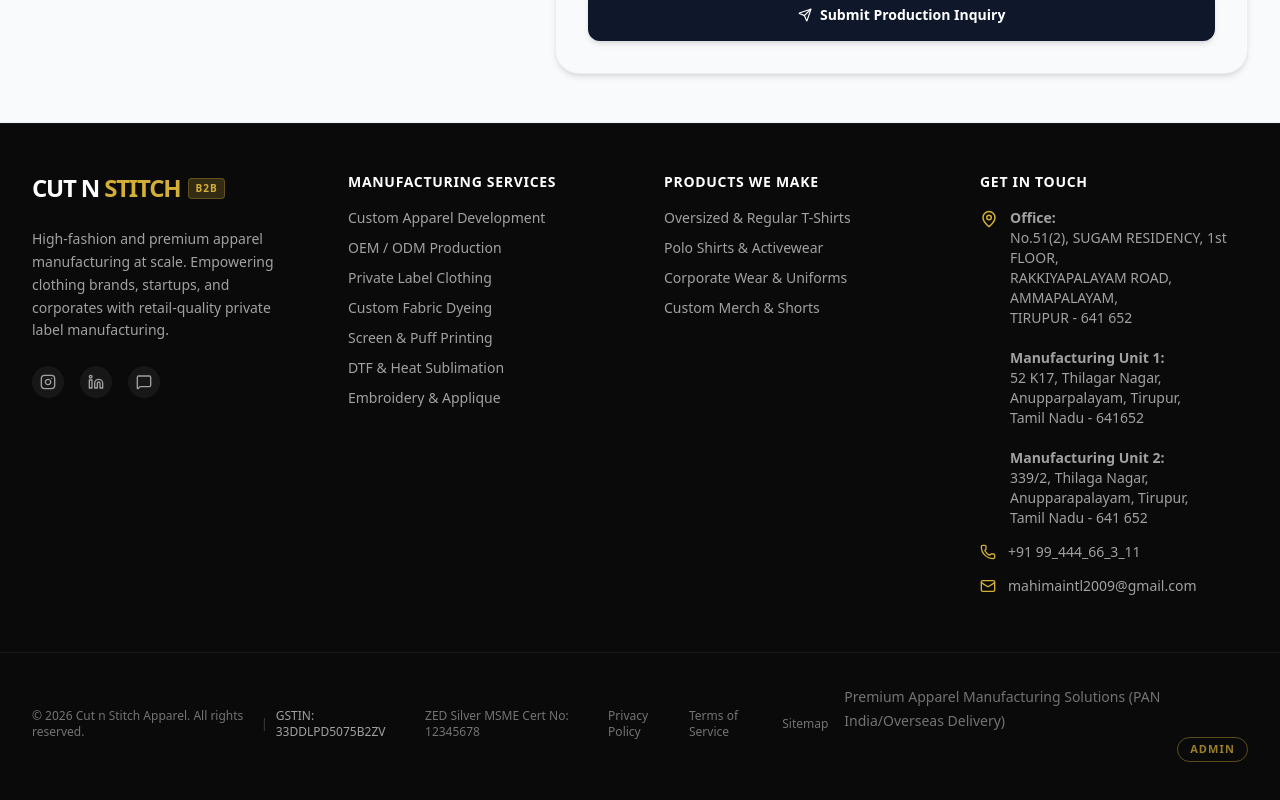
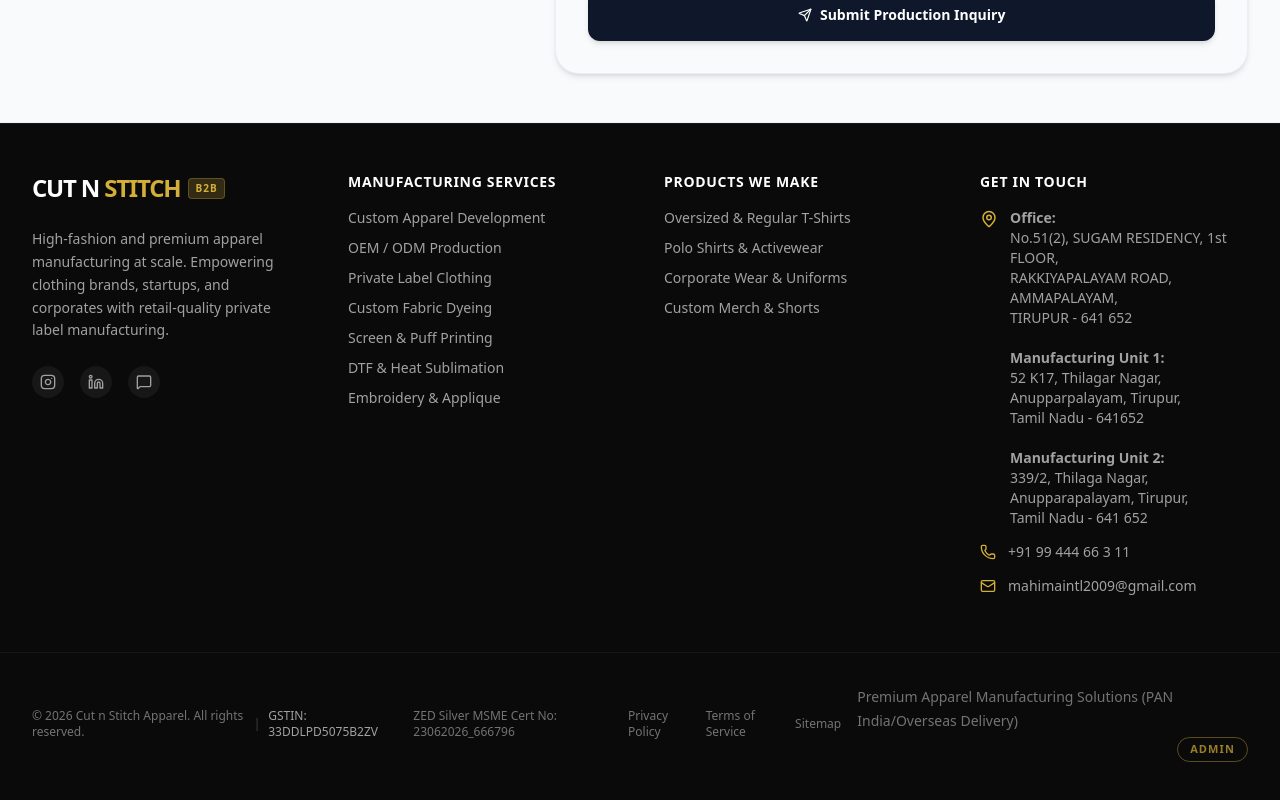
Before and after one commit to arshithk/cutnstitchh, a Next.js app: page / in a window 1280 px wide. Shown: the part 10073-10873 px from the top of the page. Built offline with nearby package versions, Linux system fonts and the light colour scheme.

Commit message:
Update phone number formatting and MSME Cert No

```diff
--- a/src/components/Footer.tsx
+++ b/src/components/Footer.tsx
@@ -152,8 +152,8 @@ export default function Footer() {
             </li>
             <li className="flex gap-3 items-center">
               <Phone size={16} className="text-accent-custom shrink-0" />
-              <a href="tel:+91 99_444_66_3_11" className="hover:text-white transition-colors">
-                +91 99_444_66_3_11
+              <a href="tel:+919944466311" className="hover:text-white transition-colors">
+                +91 99 444 66 3 11
               </a>
             </li>
             <li className="flex gap-3 items-center">
@@ -172,7 +172,7 @@ export default function Footer() {
           <span>&copy; {currentYear} Cut n Stitch Apparel. All rights reserved.</span>
           <span className="hidden sm:inline text-neutral-700">|</span>
           <span className="mt-1 sm:mt-0 text-neutral-400 font-medium">GSTIN: 33DDLPD5075B2ZV</span>
-          <span className="ml-2 sm:ml-4 text-neutral-500">ZED Silver MSME Cert No: 12345678</span>
+          <span className="ml-2 sm:ml-4 text-neutral-500">ZED Silver MSME Cert No: 23062026_666796</span>
         </div>
         <div className="flex items-center gap-6">
           <span className="hover:text-neutral-400 cursor-pointer transition-colors">Privacy Policy</span>
```
